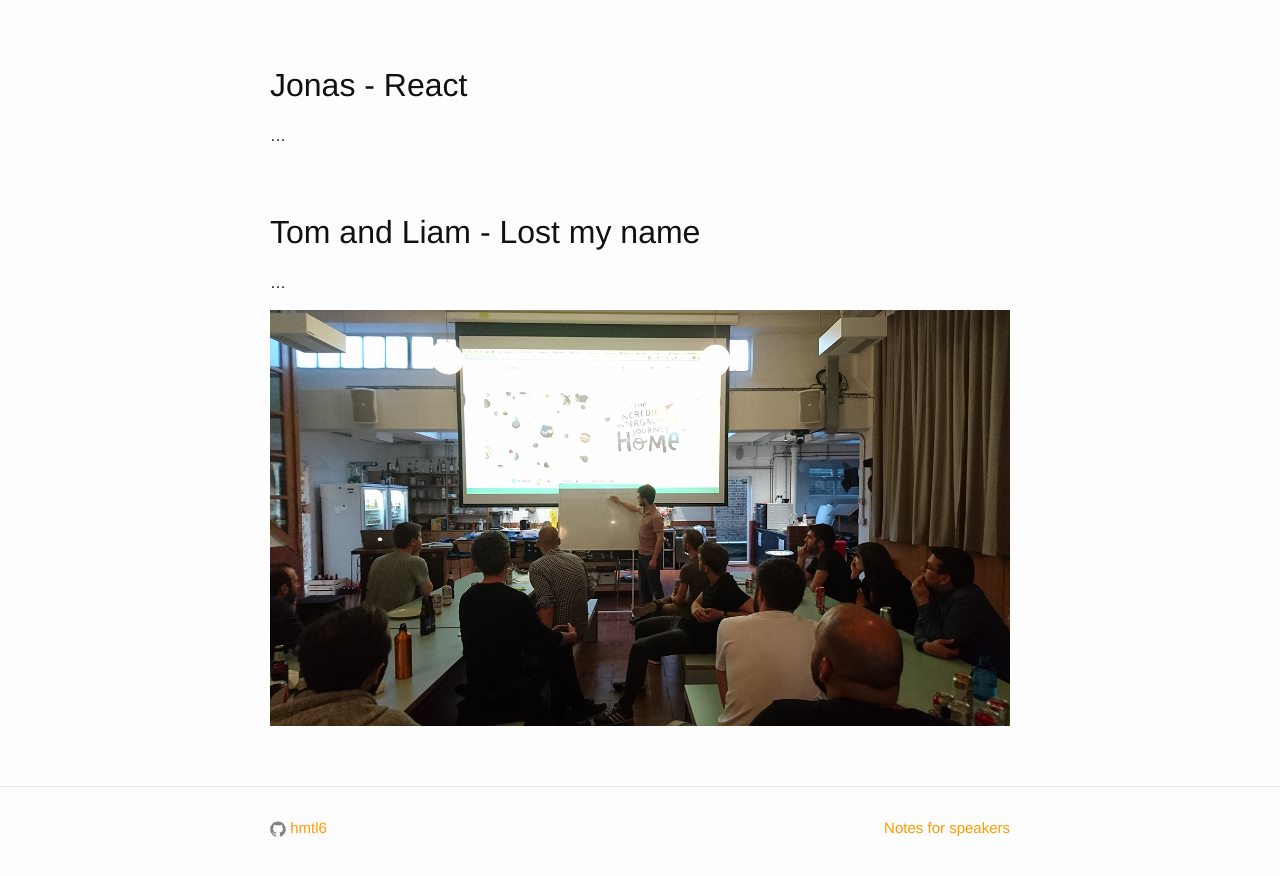
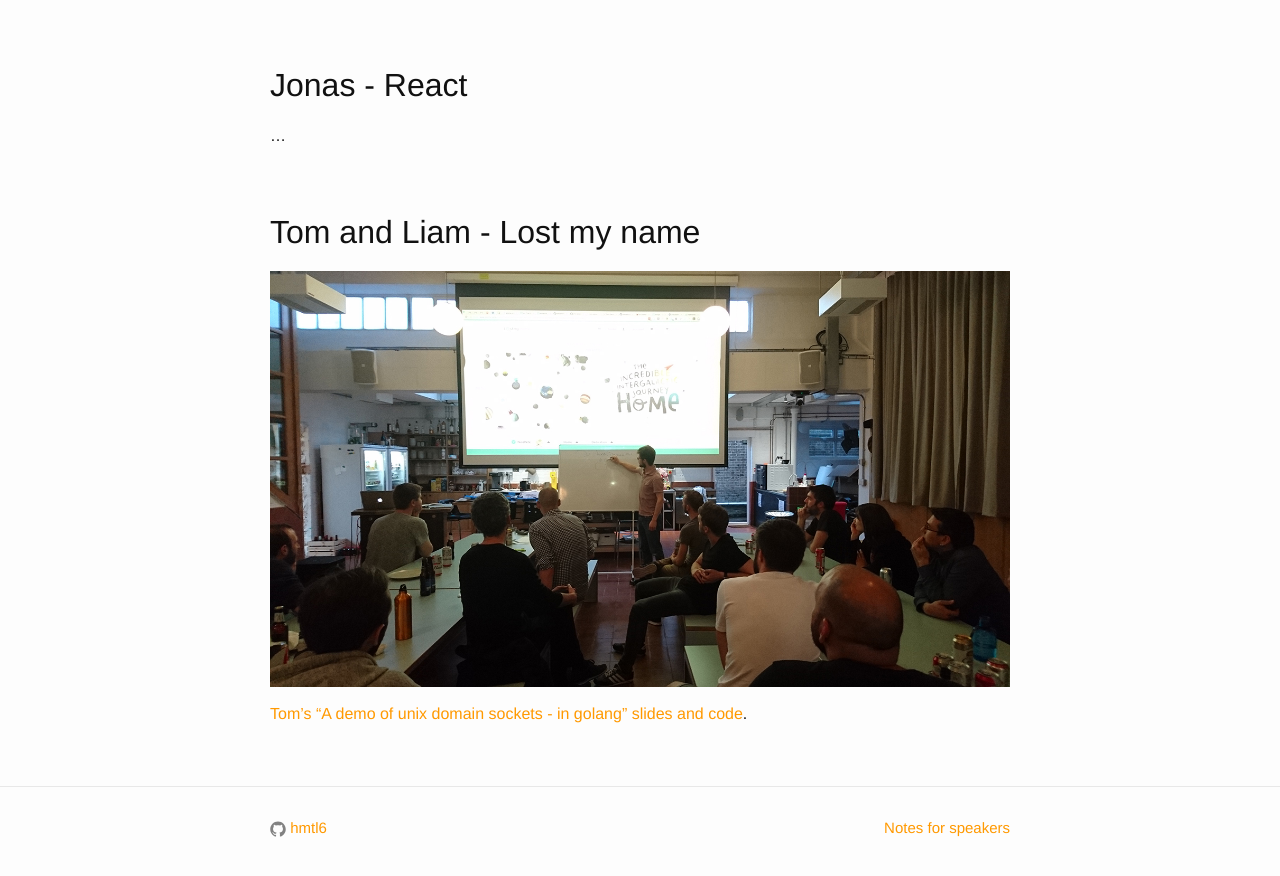
Before and after one commit to hmtl6/hmtl6.github.io, a Jekyll site: the page built from _posts/2016-06-14-inevitable-entropy.md, in a window 1280 px wide and 900 px high, scrolled down 837 px. Shown: the top 876 px of the window. Built offline with Jekyll 4.4.1, drawn with Linux system fonts in a browser that asks for light colours.

Commit message:
Link Tom's unix domain sockets slides and code

```diff
--- a/_posts/2016-06-14-inevitable-entropy.md
+++ b/_posts/2016-06-14-inevitable-entropy.md
@@ -22,8 +22,6 @@ speakers:
 
 ## Tom and Liam - Lost my name
 
-...
+![Loosers]({{ site.url }}/img/2016-06-14-002.jpg)
 
-
-
-![Loosers]({{ site.url }}/img/2016-06-14-002.jpg)
+[Tom's "A demo of unix domain sockets - in golang" slides and code](https://github.com/tomcartwrightuk/inevitable-domain-presentation).
```
